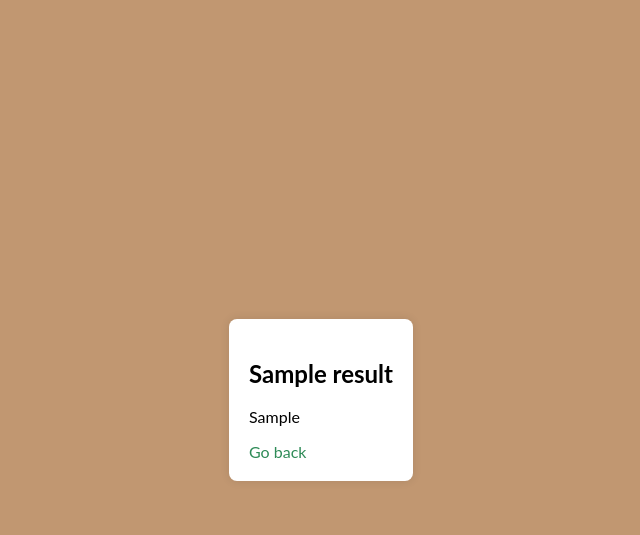
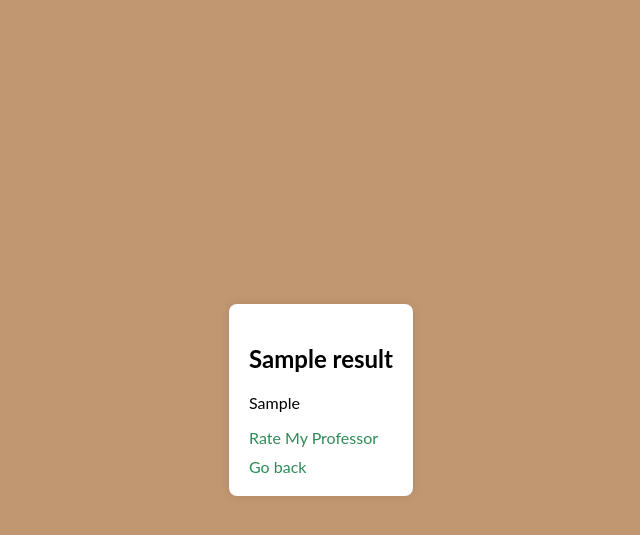
Before and after one commit to AnonymousBazinga/FindMyProf, a Flask app: template templates/result.html in a window 1280 px wide. Shown: the top 535 px of the page, without its empty margins (319-959 px from the left). Run offline with Flask 3, Linux system fonts and the light colour scheme; the template is opened without the code that fills it: most values are stand-ins (such as "Sample title", 1, 10 or a date in 2020).

Commit message:
Added Rate my prof link

```diff
--- a/app.py
+++ b/app.py
@@ -1,4 +1,4 @@
-from flask import Flask, render_template, request
+from flask import Flask, render_template, request, redirect, url_for
 import requests
 from bs4 import BeautifulSoup
 
@@ -49,5 +49,33 @@
     return render_template('result.html', result=result)
 
 
+def extract_first_last_names(full_name):
+    #convert to a name
+    print("BEFORE: ", full_name, " WITH ", full_name.index(":"))
+    full_name = full_name[full_name.index(":")+1:]
+    print("AFTER: ", full_name)
+
+    # Split the full name by spaces and extract the first and last names
+    names = full_name.split()
+    if len(names) >= 2:
+        first_name = names[0]
+        last_name = names[-1]
+    else:
+        # If there are not enough parts, use the full name
+        first_name = full_name
+        last_name = full_name
+    print("FINAL: ", first_name, last_name)
+    return first_name, last_name
+
+@app.route('/rate_my_professor/<professor_info>')
+def rate_my_professor(professor_info):
+    # Extract first and last names
+    first_name, last_name = extract_first_last_names(professor_info)
+
+    # Open a new tab searching for the first and last names on Rate My Professor
+    search_url = f'https://www.ratemyprofessors.com/search/professors?q={first_name}%20{last_name}'
+    print(search_url)
+    return redirect(search_url)
+
 if __name__ == '__main__':
     app.run(debug=True)
--- a/templates/result.html
+++ b/templates/result.html
@@ -21,6 +21,8 @@
     <div class="container">
         <h2>{{ result.course_title }}</h2>
         <p>{{ result.instructor_info }}</p>
+        <!-- Updated link to use professor_name as the parameter -->
+        <a href="{{ url_for('rate_my_professor', professor_info=result.instructor_info) }}" target="_blank">Rate My Professor</a>
         <a href="/">Go back</a>
     </div>
 </body>
```
